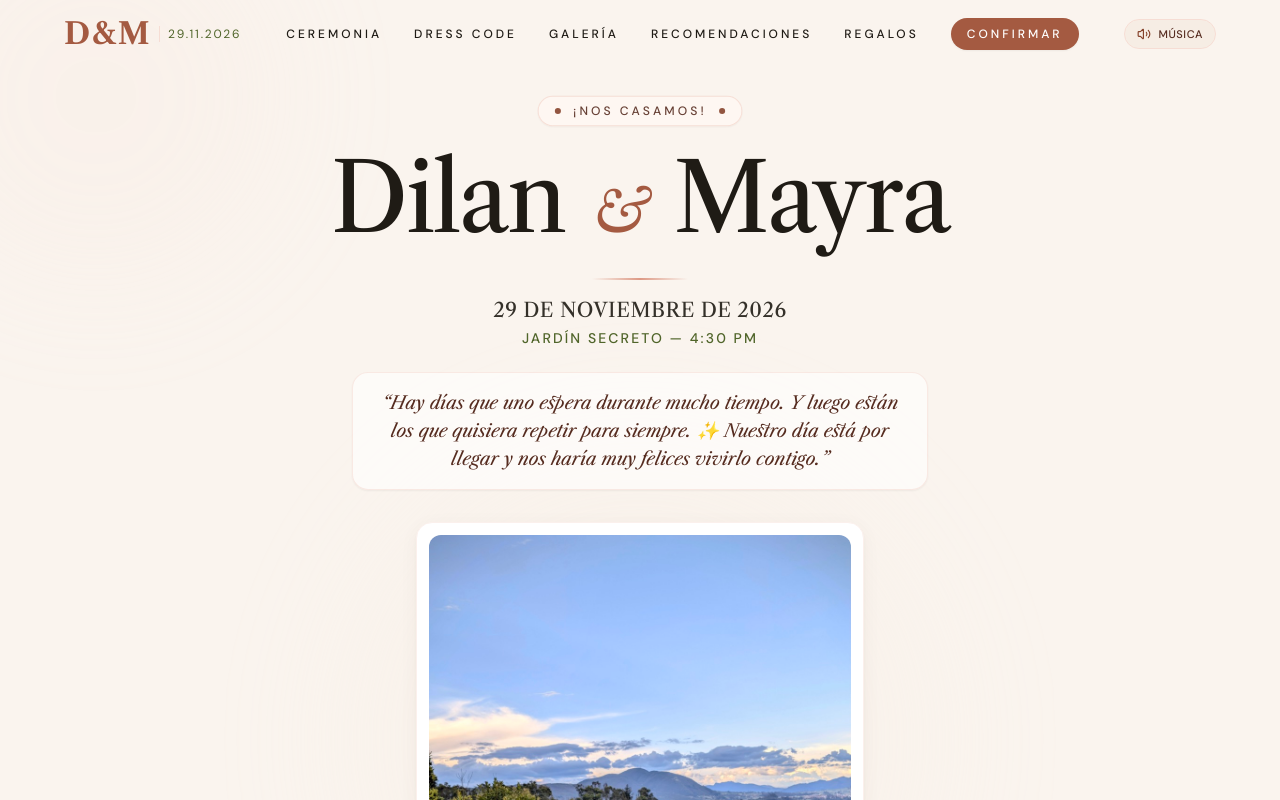
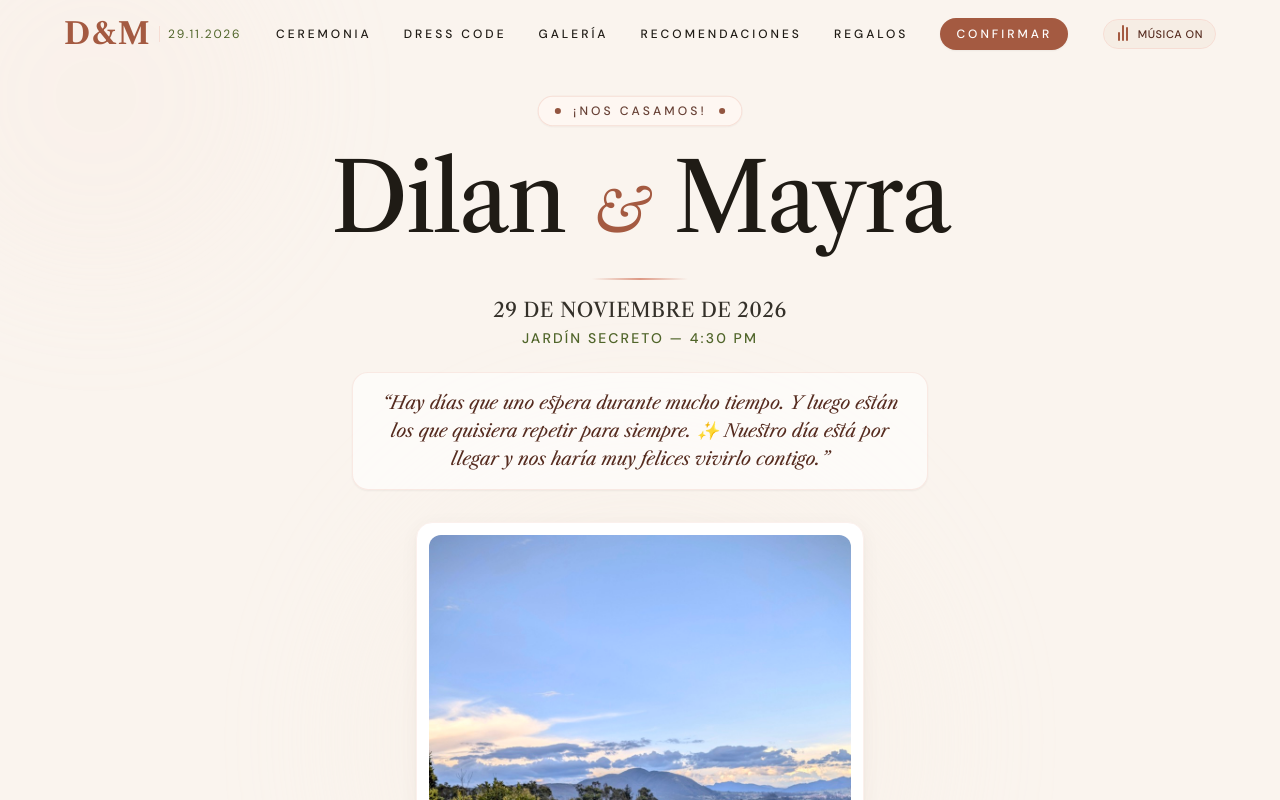
Before and after one commit to Dilan-has/invitacion, a Vue app: page / in a window 1280 px wide. Shown: the top 800 px of the page. Built offline with nearby package versions, Linux system fonts and the light colour scheme; a web font is replaced by a local one.

Commit message:
Reproduccion automatica de cancion song.mp3

```diff
--- a/src/App.vue
+++ b/src/App.vue
@@ -66,82 +66,73 @@ const isLocationModalOpen = ref(false)
 const isPlayingAudio = ref(false)
 const isAudioLoaded = ref(true)
 
-let audioCtx = null
-let isSynthPlaying = false
-let synthInterval = null
+let bgAudio = null
 
-// Romantic Acoustic Web Audio Synthesizer Loop (Soft romantic piano chords)
-const startSynthMusic = () => {
-  try {
-    if (!audioCtx) {
-      audioCtx = new (window.AudioContext || window.webkitAudioContext)()
-    }
-    if (audioCtx.state === 'suspended') {
-      audioCtx.resume()
-    }
-
-    isSynthPlaying = true
-    isPlayingAudio.value = true
-
-    // Chord sequence: Cmaj7 -> Am7 -> Fmaj7 -> G7
-    const chords = [
-      [261.63, 329.63, 392.00, 493.88], // Cmaj7
-      [220.00, 261.63, 329.63, 392.00], // Am7
-      [174.61, 220.00, 261.63, 329.63], // Fmaj7
-      [196.00, 246.94, 293.66, 349.23]  // G7
-    ]
-
-    let chordIdx = 0
-
-    const playChord = () => {
-      if (!isSynthPlaying || !audioCtx) return
-      const now = audioCtx.currentTime
-      const currentChord = chords[chordIdx]
-
-      currentChord.forEach((freq, i) => {
-        const osc = audioCtx.createOscillator()
-        const gain = audioCtx.createGain()
-
-        osc.type = i % 2 === 0 ? 'sine' : 'triangle'
-        osc.frequency.setValueAtTime(freq, now + i * 0.15)
-
-        gain.gain.setValueAtTime(0.001, now + i * 0.15)
-        gain.gain.linearRampToValueAtTime(0.04, now + i * 0.15 + 0.4)
-        gain.gain.exponentialRampToValueAtTime(0.0001, now + i * 0.15 + 3.2)
-
-        osc.connect(gain)
-        gain.connect(audioCtx.destination)
-
-        osc.start(now + i * 0.15)
-        osc.stop(now + i * 0.15 + 3.5)
-      })
-
-      chordIdx = (chordIdx + 1) % chords.length
-    }
-
-    playChord()
-    synthInterval = setInterval(playChord, 3500)
-  } catch (e) {
-    console.warn('Audio play exception:', e)
+const initAudio = () => {
+  if (!bgAudio) {
+    bgAudio = new Audio('/images/music/song.mp3')
+    bgAudio.loop = true
+    bgAudio.volume = 0.6
   }
 }
 
-const stopSynthMusic = () => {
-  isSynthPlaying = false
-  isPlayingAudio.value = false
-  if (synthInterval) clearInterval(synthInterval)
+const playMusic = () => {
+  initAudio()
+  if (bgAudio) {
+    bgAudio.play().then(() => {
+      isPlayingAudio.value = true
+    }).catch(err => {
+      console.warn('Autoplay prevented by browser policy, waiting for user gesture:', err)
+      isPlayingAudio.value = false
+    })
+  }
 }
 
 const toggleAudio = () => {
+  initAudio()
   if (isPlayingAudio.value) {
-    stopSynthMusic()
+    bgAudio.pause()
+    isPlayingAudio.value = false
   } else {
-    startSynthMusic()
+    playMusic()
   }
 }
 
+const handleUserGesture = () => {
+  if (!isPlayingAudio.value) {
+    playMusic()
+  }
+  removeGestureListeners()
+}
+
+const addGestureListeners = () => {
+  window.addEventListener('click', handleUserGesture, { once: true })
+  window.addEventListener('touchstart', handleUserGesture, { once: true })
+  window.addEventListener('scroll', handleUserGesture, { once: true })
+  window.addEventListener('keydown', handleUserGesture, { once: true })
+}
+
+const removeGestureListeners = () => {
+  window.removeEventListener('click', handleUserGesture)
+  window.removeEventListener('touchstart', handleUserGesture)
+  window.removeEventListener('scroll', handleUserGesture)
+  window.removeEventListener('keydown', handleUserGesture)
+}
+
+onMounted(() => {
+  initAudio()
+  // 1. Attempt immediate autoplay on page load
+  playMusic()
+
+  // 2. Fallback: enable on first touch, click, scroll or keypress if browser blocked immediate autoplay
+  addGestureListeners()
+})
+
 onUnmounted(() => {
-  stopSynthMusic()
-  if (audioCtx) audioCtx.close()
+  removeGestureListeners()
+  if (bgAudio) {
+    bgAudio.pause()
+    bgAudio = null
+  }
 })
 </script>
```
Also changed, not shown: 1 other file (tests, documents, lock files or other folders).
